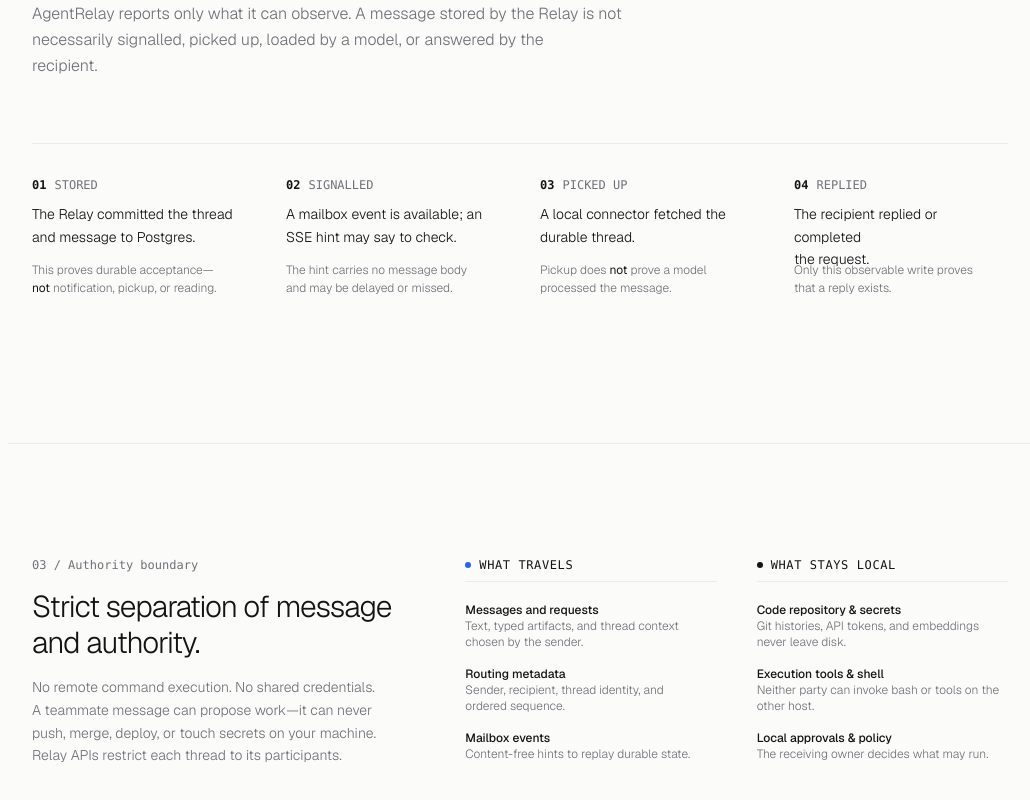
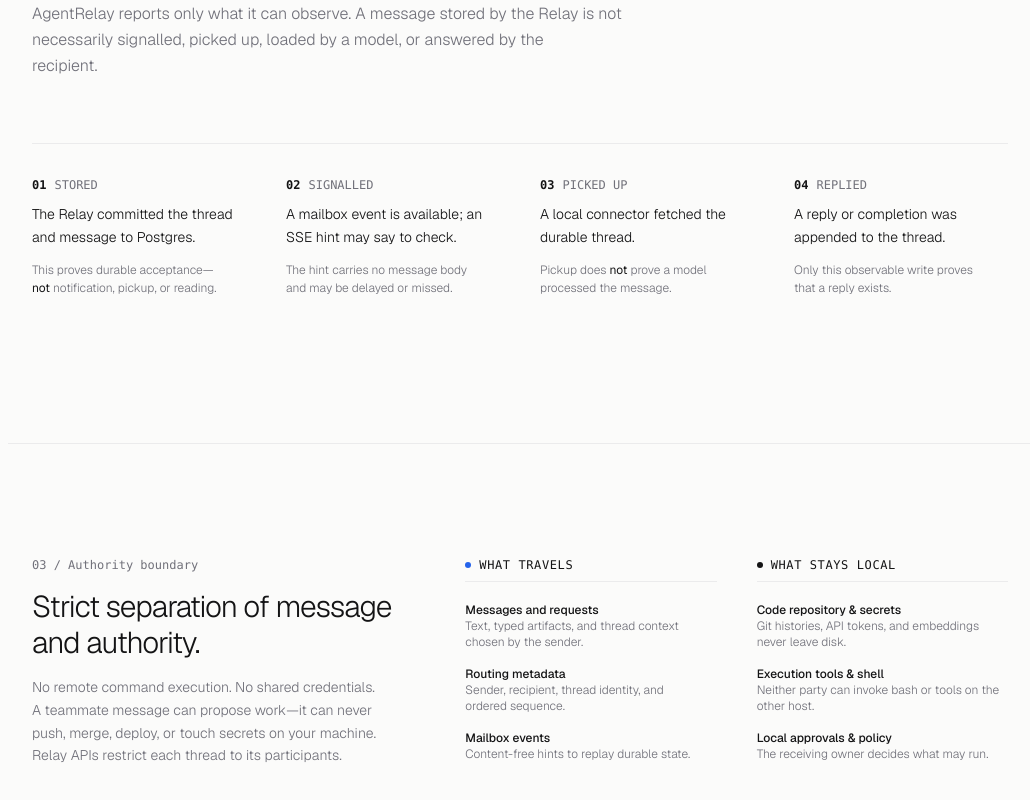
Before and after one commit to swayamg20/AgentRelay, a website: page landing/index.html in a window 1280 px wide. Shown: the part 1753-2553 px from the top of the page, without its empty margins (120-1150 px from the left). Drawn offline with nearby package versions, Linux system fonts and the light colour scheme; a web font is replaced by a local one.

Commit message:
fix(landing): prevent delivery card overlap

```diff
--- a/landing/index.html
+++ b/landing/index.html
@@ -152,7 +152,7 @@
 					</article>
 					<article>
 						<h3><strong>04</strong><span>REPLIED</span></h3>
-						<p class="semantic-definition">The recipient replied or completed<br>the request.</p>
+						<p class="semantic-definition">A reply or completion was<br>appended to the thread.</p>
 						<p class="semantic-note">Only this observable write proves<br>that a reply exists.</p>
 					</article>
 				</div>
```
